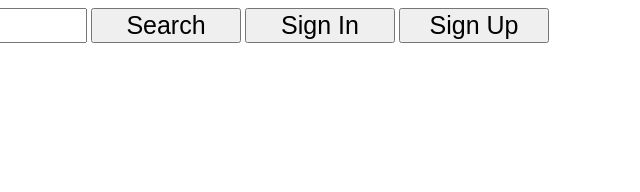
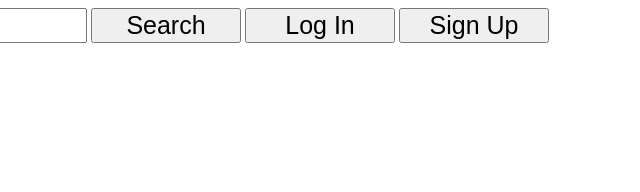
Before and after one commit to GitDuxi/Scrollr, a plain HTML site: page index.html in a window 1280 px wide. Shown: the full height of the page, 583-1223 px from the left. Drawn offline with Linux system fonts and the light colour scheme.

Commit message:
Renamed to Scrollr

```diff
--- a/index.html
+++ b/index.html
@@ -1,10 +1,10 @@
 <!DOCTYPE html>
 <head>
-	<title>BareScroll</title>
+	<title>Scrollr</title>
 </head>
 <body>
 	<button a href="/" style="margin:auto;width:150px;font-size:25px">Home</button>
-	<input type="text" id="search" name="search" style="margin:auto;width:500px;font-size:25px"> <button a href="/search" style="margin:auto;width:150px;font-size:25px">Search</button> <button a href="/signin.html" style="margin:auto;width:150px;font-size:25px">Sign In</button> <button a href="/signup.html" style="margin:auto;width:150px;font-size:25px">Sign Up</button>
+	<input type="text" id="search" name="search" style="margin:auto;width:500px;font-size:25px"> <button a href="/search" style="margin:auto;width:150px;font-size:25px">Search</button> <button a href="/signin.html" style="margin:auto;width:150px;font-size:25px">Log In</button> <button a href="/signup.html" style="margin:auto;width:150px;font-size:25px">Sign Up</button>
 	<br>
 	<a style="margin:auto;font-size:25px">From Followed Users</a> <a href="/from-followed-users" style="margin:auto;font-size:25px">View More</a>
 	<br>
```
Also changed, not shown: 1 other file.
